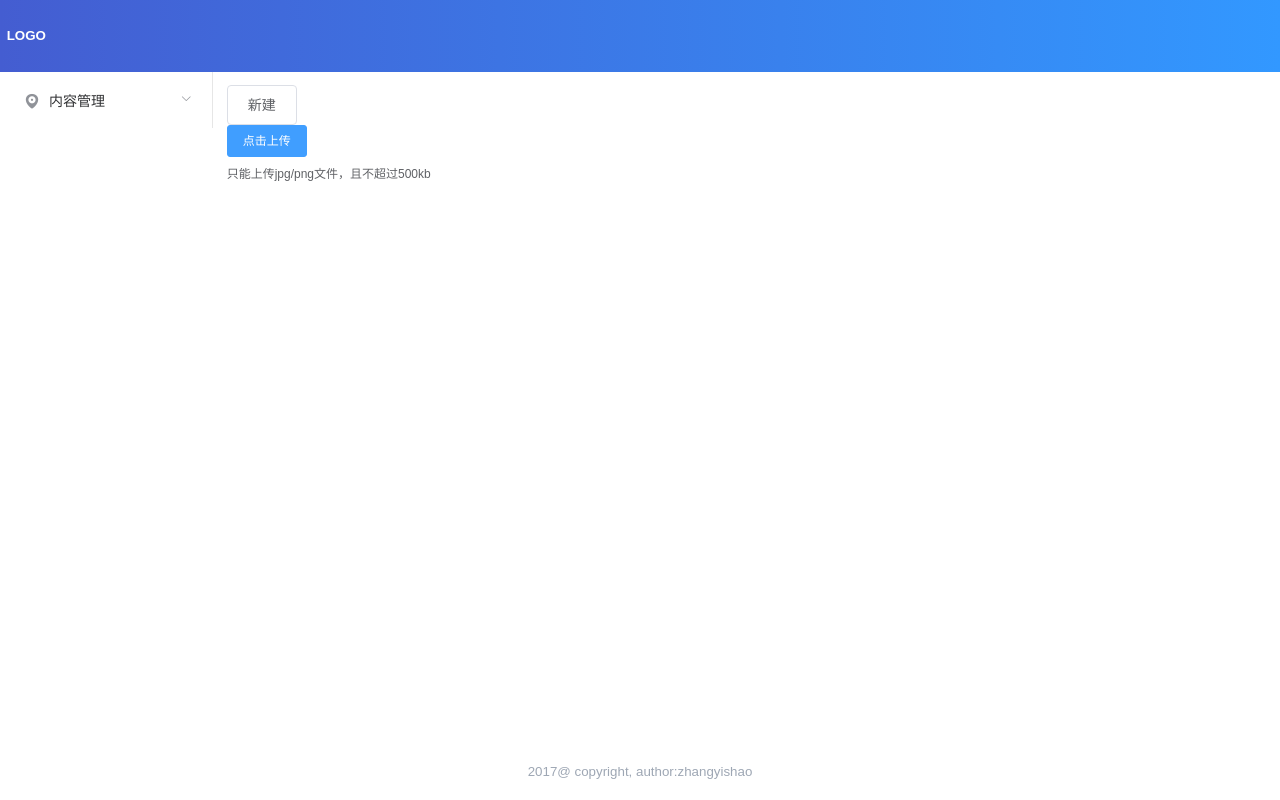
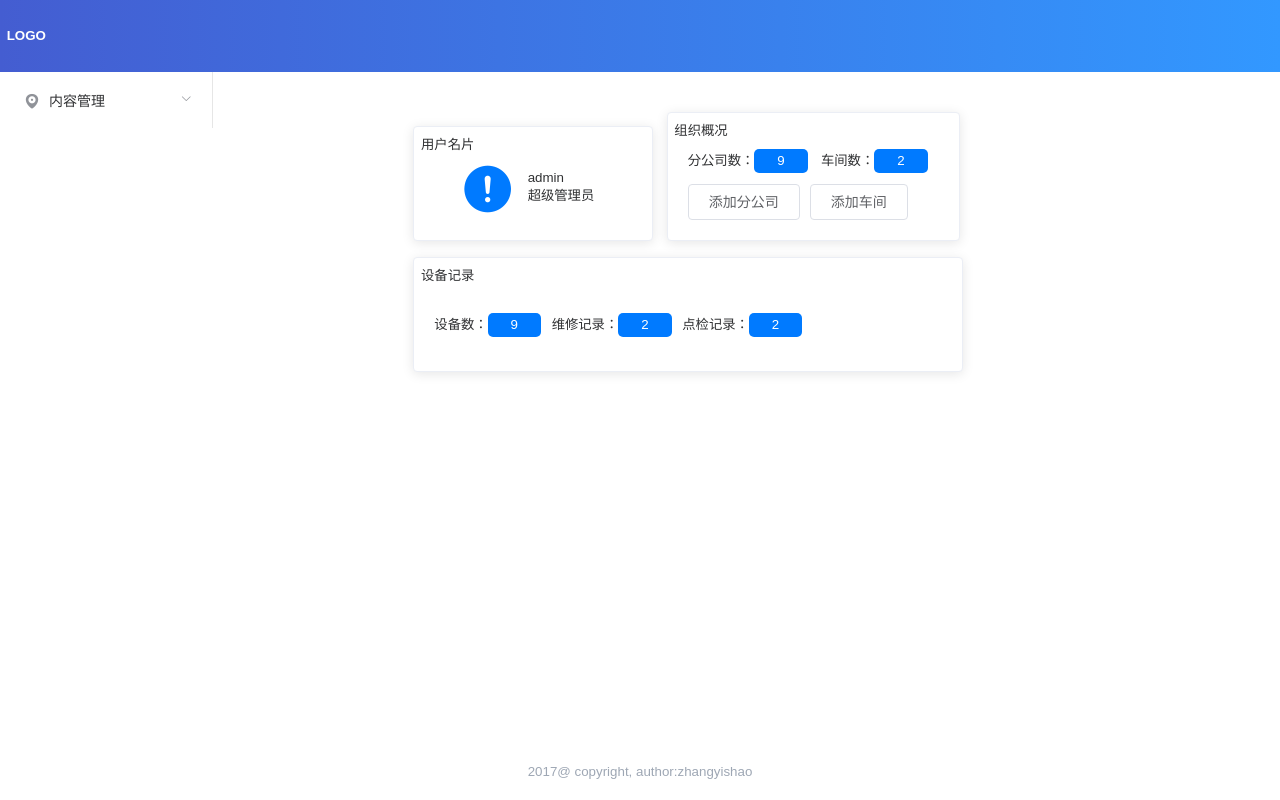
Before and after one commit to zunshao/zyr_project, a Vue app: page / in a window 1280 px wide. Built offline with nearby package versions, Linux system fonts and the light colour scheme.

Commit message:
新增：前端main首页

```diff
--- a/src/pages/home.vue
+++ /dev/null
@@ -1,108 +0,0 @@
-<template>
-  <div class="home">
-    <el-button  @click="dialogFormVisible = true">新建</el-button>
-    <!--文章Dialog当前全局-->
-    <el-dialog title="新建文章" :visible.sync="dialogFormVisible" :width="form.width">
-      <el-form :model="form">
-        <el-form-item label="文章标题" :label-width="formLabelWidth">
-          <el-input v-model="form.name" auto-complete="off"></el-input>
-        </el-form-item>
-        <el-form-item label="文章摘要" :label-width="formLabelWidth">
-          <el-input type="textarea" v-model="form.desc" auto-complete="off"></el-input>
-        </el-form-item>
-      </el-form>
-      <div slot="footer" class="dialog-footer">
-        <el-button @click="dialogFormVisible = false">取 消</el-button>
-        <el-button type="primary" @click="articleConfirm">确 定</el-button>
-      </div>
-    </el-dialog>
-
-    <el-upload
-      class="upload-pic"
-      action=" http://localhost:8080/picApi/addPic"
-      :on-preview="handlePreview"
-      :on-remove="handleRemove"
-      :file-list="picList"
-      list-type="picture"
-    >
-      <el-button size="small" type="primary">点击上传</el-button>
-      <div slot="tip" class="el-upload__tip">只能上传jpg/png文件，且不超过500kb</div>
-    </el-upload>
-  </div>
-</template>
-
-<script>
-export default {
-  name: 'home',
-  data () {
-    return {
-      picList: [],
-      dialogFormVisible: false,
-      form: {
-        name: '',
-        region: '',
-        date1: '',
-        date2: '',
-        delivery: false,
-        type: [],
-        resource: '',
-        desc: '',
-        width: '80%'
-      },
-      formLabelWidth: '120px'
-    }
-  },
-  methods: {
-    articleConfirm: function () {
-      this.dialogFormVisible = false
-      this.$http({
-        url: '/api/addArticle',
-        method: 'post',
-        data: {
-          title: this.form.name,
-          desc: this.form.desc,
-        }
-      }).then(function (response) {
-        console.log(response)
-      })
-    },
-    handleRemove(file, fileList) {
-      console.log(file, fileList);
-    },
-    handlePreview(file) {
-      console.log(file);
-    }
-  }
-}
-</script>
-
-<!-- Add "scoped" attribute to limit CSS to this component only -->
-<style scoped>
-.home{
-  width: 100%;
-  overflow: hidden;
-}
-.el-row:last-child{
-  margin-bottom: 0;
-}
-.el-col {
-  border-radius: 4px;
-}
-.bg-purple-dark {
-  background: #99a9bf;
-}
-.bg-purple {
-  background: #d3dce6;
-}
-.bg-purple-light {
-  background: #e5e9f2;
-}
-.grid-content {
-  border-radius: 4px;
-  min-height: 36px;
-}
-.row-bg {
-  padding: 10px 0;
-  background-color: #f9fafc;
-}
-</style>
--- /dev/null
+++ b/src/pages/main.vue
@@ -0,0 +1,149 @@
+<template>
+  <div class="box-main">
+    <el-card class="box-card">
+      <h6>用户名片</h6>
+      <div class="left">
+        <i class="el-icon-warning"></i>
+      </div>
+      <div class="right">
+        <div class="top">admin</div>
+        <div class="bottom">超级管理员</div>
+      </div>
+    </el-card>
+    <el-card class="box-card-total">
+      <h6>组织概况</h6>
+      <div class="show-total-detail">
+        <span>分公司数：</span>
+        <div class="show-factory-num">9</div>
+        <span>车间数：</span>
+        <div class="show-shop-num">2</div>
+      </div>
+      <div>
+        <el-button size="medium">添加分公司</el-button>
+        <el-button size="medium">添加车间</el-button>
+      </div>
+    </el-card>
+    <el-card class="box-card-device">
+      <h6>设备记录</h6>
+      <div class="show-device-detail">
+        <span>设备数：</span>
+        <div class="device-num">9</div>
+        <span>维修记录：</span>
+        <div class="device-modify-num">2</div>
+        <span>点检记录：</span>
+        <div class="device-check-num">2</div>
+      </div>
+    </el-card>
+  </div>
+</template>
+
+<script>
+export default {
+  data() {
+    return {
+      key: ''
+    }
+  },
+  props: [
+
+  ],
+  components: {
+
+  },
+  computed: {
+
+  },
+  mounted() {
+
+  },
+  methods: {
+
+  }
+}
+</script>
+
+<style scoped>
+  .box-card{
+    display: inline-block;
+    width: 18rem;
+    overflow: hidden;
+    padding-bottom: 1rem;
+    padding-left: 2rem;
+    padding-top: 1.2rem;
+    position: relative;
+    height: 8.6rem;
+  }
+  .box-card .left{
+    float: left;
+  }
+  .box-card h6, .box-card-total h6, .box-card-device h6{
+    position: absolute;
+    left: .5rem;
+    top: .5rem;
+  }
+  .box-card .right{
+    float: left;
+    margin-left: 1rem;
+    padding-top: .5rem;
+  }
+  .left i{
+    font-size: 4rem;
+    color: #007aff;
+  }
+  .box-card-total{
+    display: inline-block;
+    width: 22rem;
+    margin-left: 1rem;
+    padding-top: 1.2rem;
+    position: relative;
+  }
+  .show-total-detail{
+    margin-bottom: .8rem;
+  }
+  .show-total-detail span, .show-total-detail div{
+    display: inline-block;
+  }
+  .show-total-detail > span:nth-child(3){
+    margin-left: 1rem;
+  }
+  .show-total-detail div{
+    width: 4rem;
+    height: 1.8rem;
+    text-align: center;
+    color: #fff;
+    line-height: 1.8rem;
+    background-color: #007aff;
+    border-radius: 5px;
+    cursor: pointer;
+  }
+  .box-card-device{
+    width: 41.2rem;
+    display: block;
+    position: relative;
+    padding-top: 1.2rem;
+    height: 8.6rem;
+    margin-top: 1rem;
+  }
+  .show-device-detail span, .show-device-detail div{
+    display: inline-block;
+  }
+  .show-device-detail div{
+    width: 4rem;
+    height: 1.8rem;
+    text-align: center;
+    color: #fff;
+    line-height: 1.8rem;
+    background-color: #007aff;
+    border-radius: 5px;
+    cursor: pointer;
+    margin-right: .8rem;
+  }
+  .show-device-detail{
+    margin-top: 1.4rem;
+  }
+  .box-main{
+    width: 50rem;
+    margin: 0 auto;
+    margin-top: 2rem;
+  }
+</style>
--- a/src/router/index.js
+++ b/src/router/index.js
@@ -1,6 +1,6 @@
 import Vue from 'vue'
 import Router from 'vue-router'
-import home from '@/pages/home'
+import main from '@/pages/main'
 
 Vue.use(Router)
 
@@ -8,8 +8,8 @@ export default new Router({
   routes: [
     {
       path: '/',
-      name: 'home',
-      component: home
+      name: 'main',
+      component: main
     }
   ]
 })
```
Also changed, not shown: src/pages/orgnizationList.vue (added, +34 -0 lines).
